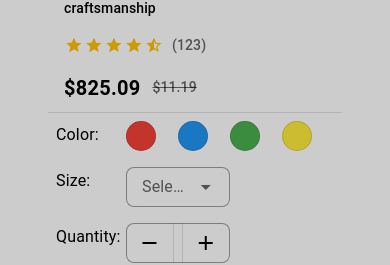
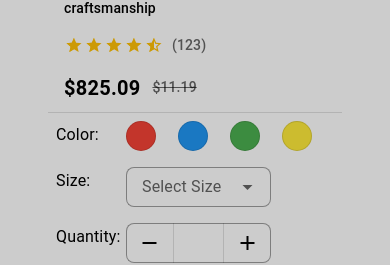
Before and after one commit to cuongdinhngo/berry-dashboard, a Nuxt app: page /ecom/detail/1 in a window 390 px wide. Shown: the part 914-1179 px from the top of the page. Built offline with nearby package versions, Linux system fonts and the light colour scheme.

Commit message:
chore: mobile screen

```diff
--- a/pages/ecom/detail/[id].vue
+++ b/pages/ecom/detail/[id].vue
@@ -95,7 +95,7 @@
               label="Select Size"
               variant="outlined"
               density="compact"
-              width="50%"
+              width="70%"
               rounded="lg"
               hide-details
             ></v-select>
@@ -115,7 +115,7 @@
               density="compact"
               variant="outlined"
               rounded="lg"
-              width="50%"
+              width="70%"
             ></v-number-input>
           </v-col>
         </v-row>
@@ -218,6 +218,7 @@
                     color="amber"
                     size="large"
                     readonly
+                    density="comfortable"
                   />
                   <span class="text-subtitle-2 text-medium-emphasis">
                     (123)
```
